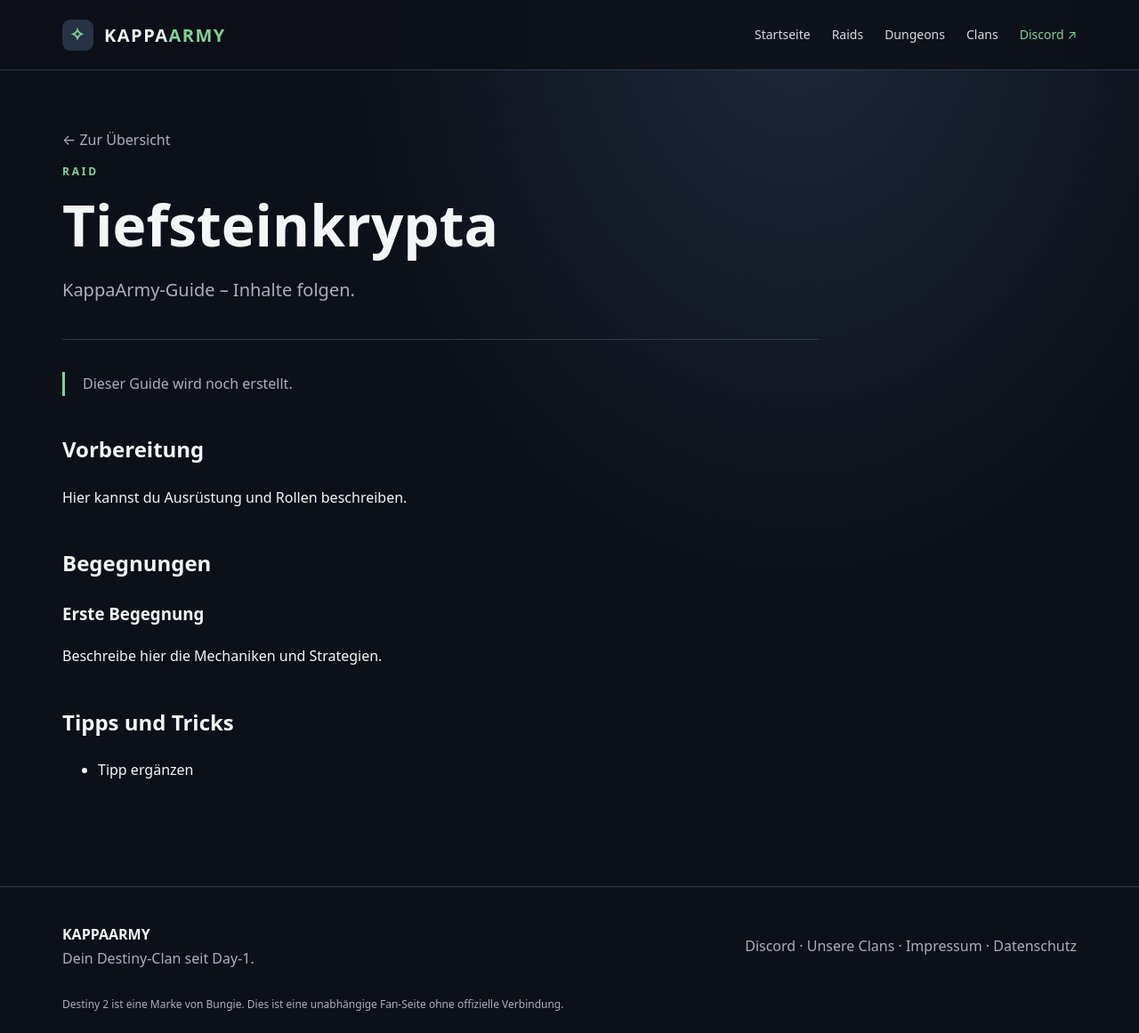
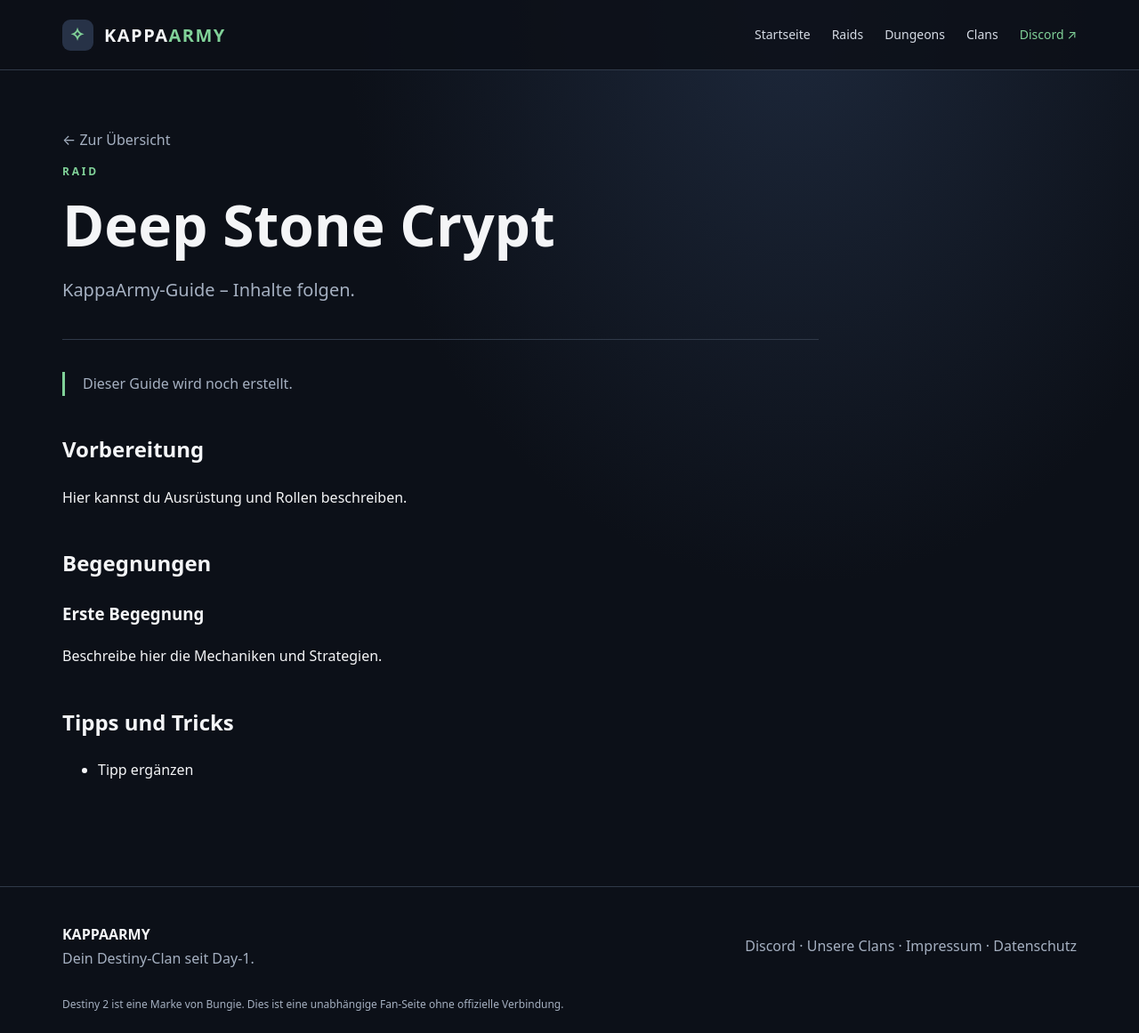
Before and after one commit to KappaArmy/KappaArmy, a Jekyll site: the page built from _raids/deepstone_crypt.md, in a window 1280 px wide. Shown: the whole page at 89% size. Built offline with Jekyll 4.4.1, drawn with Linux system fonts in a browser that asks for light colours.

Commit message:
Use English guide title

```diff
--- a/_raids/deepstone_crypt.md
+++ b/_raids/deepstone_crypt.md
@@ -1,5 +1,5 @@
 ---
-title: "Tiefsteinkrypta"
+title: "Deep Stone Crypt"
 description: "KappaArmy-Guide – Inhalte folgen."
 ---
 
```
